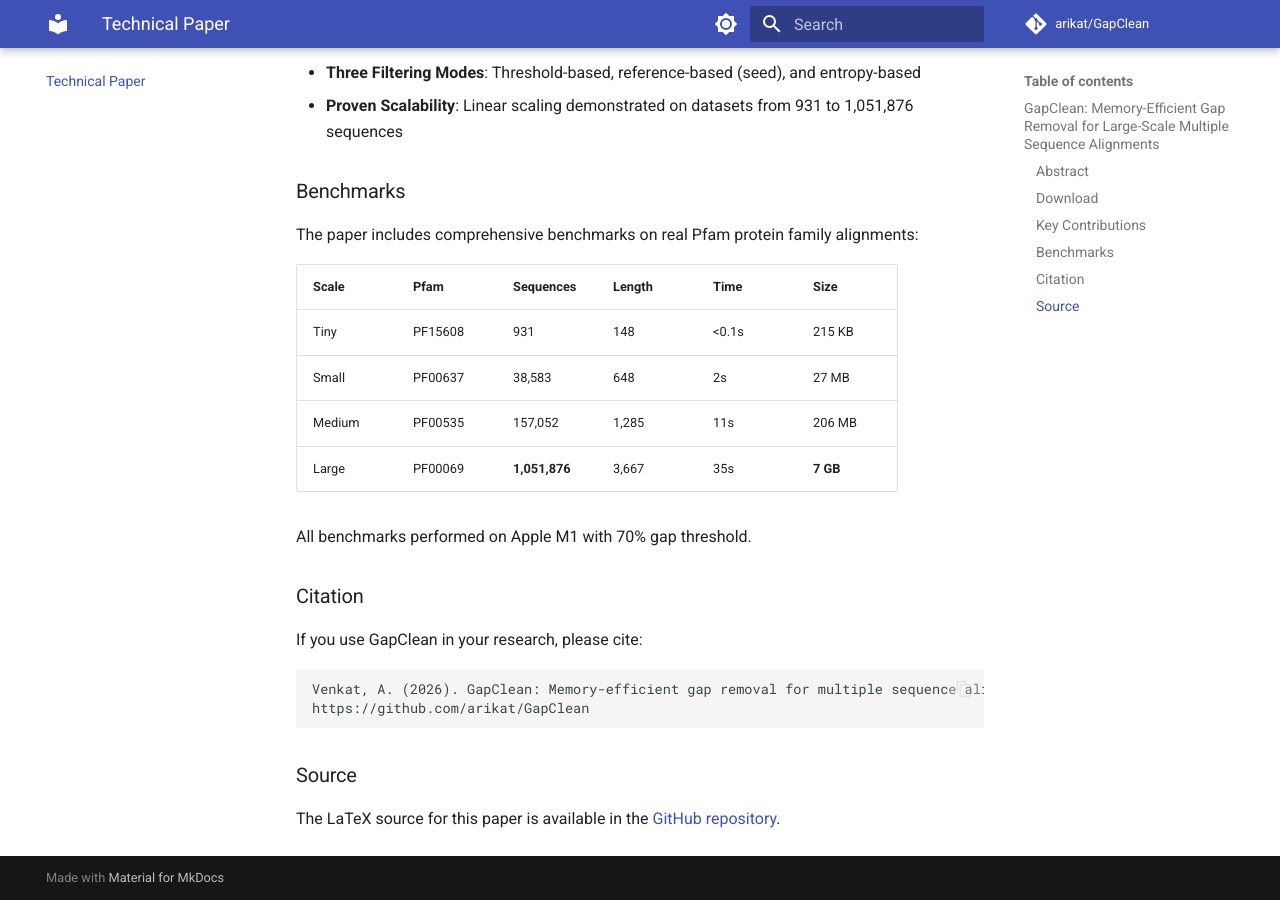
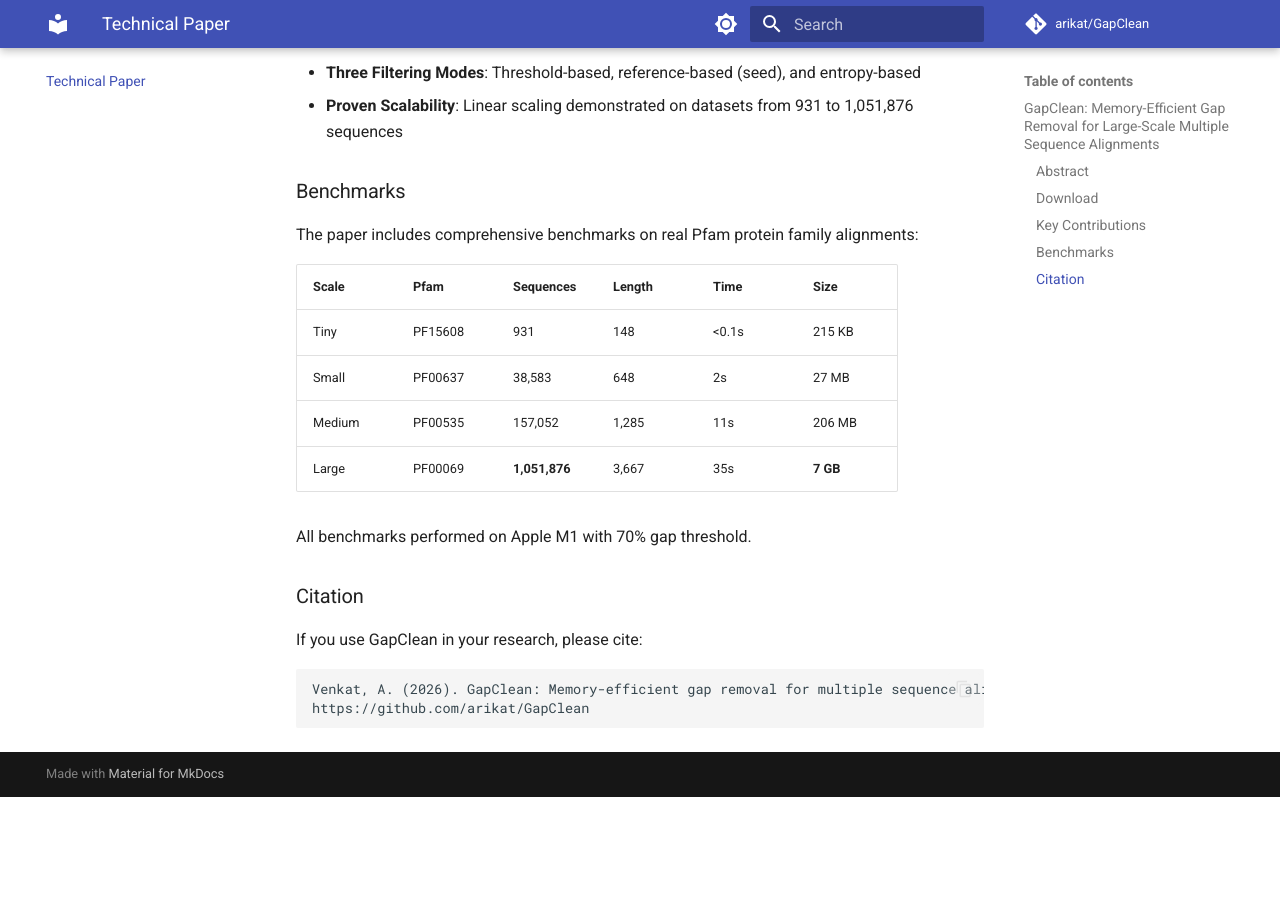
Before and after one commit to arikat/GapClean, an MkDocs documentation site: the page built from docs/paper.md, in a window 1280 px wide and 900 px high, scrolled down 776 px. Built offline with MkDocs 1.6.1 and Material for MkDocs 9.7.7, drawn with Linux system fonts in a browser that asks for light colours; comment, search, counter and statistics services are not loaded; after the commit the page ends 1573 px from its top, so only the background shows below that.

Commit message:
updates to v1.0.5 including sto support

````diff
--- a/docs/paper.md
+++ b/docs/paper.md
@@ -39,7 +39,3 @@ If you use GapClean in your research, please cite:
 Venkat, A. (2026). GapClean: Memory-efficient gap removal for multiple sequence alignments.
 https://github.com/arikat/GapClean
 ```
-
-### Source
-
-The LaTeX source for this paper is available in the [GitHub repository](https://github.com/arikat/GapClean/tree/main/paper/GapClean_paper).
````
